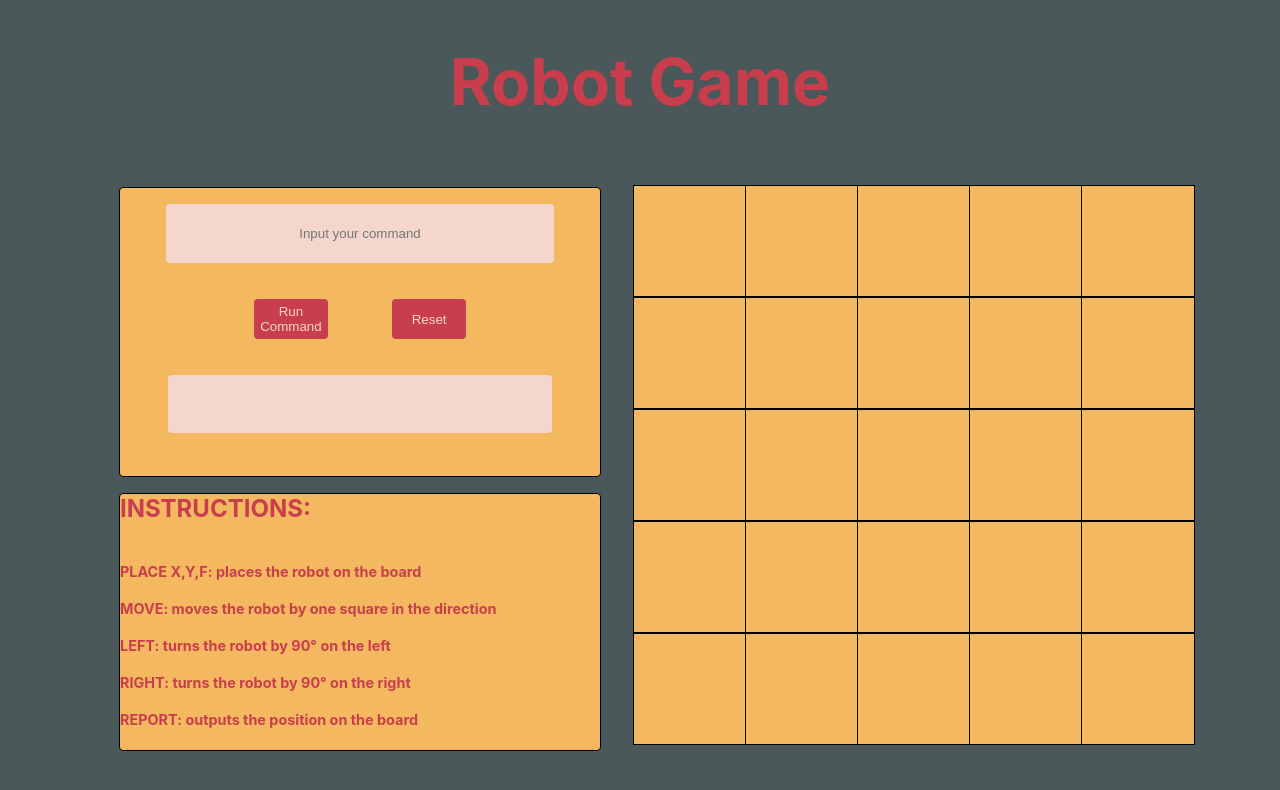
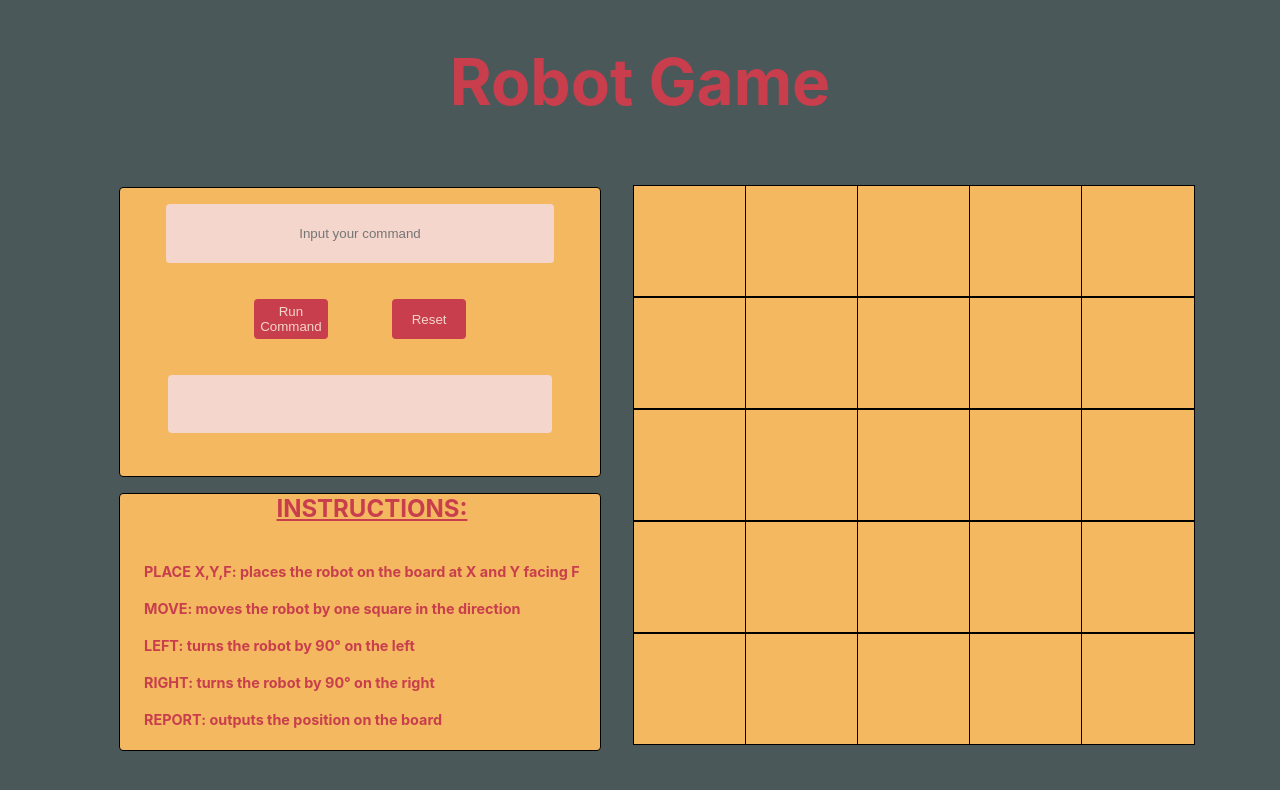
Before and after one commit to frankperler/robot-game, a React (Create React App) app in the folder client/: page / in a window 1280 px wide. Shown: the top 790 px of the page. Built offline with nearby package versions, Linux system fonts and the light colour scheme.

Commit message:
fix: styling of Instructions component

```diff
--- a/client/src/components/CommandCenter/Instructions.tsx
+++ b/client/src/components/CommandCenter/Instructions.tsx
@@ -4,9 +4,9 @@ import { Box, Text } from '../StyledComponents/StyledComponents'
 export const Instructions = () => {
 
   return (
-    <Box width="30rem" height="16rem" borderRadius="4px">
-      <Text style={{ fontSize: "1.5rem" }}>INSTRUCTIONS:</Text><br /><br />
-      <Text>PLACE X,Y,F: places the robot on the board </Text><br />
+    <Box width="30rem" height="16rem" borderRadius="4px" display="flex" flexDir="column">
+      <Text style={{ fontSize: "1.5rem", textDecoration: "underline" }} textAlign="center">INSTRUCTIONS:</Text><br /><br />
+      <Text>PLACE X,Y,F: places the robot on the board at X and Y facing F </Text><br />
       <Text>MOVE: moves the robot by one square in the direction</Text><br />
       <Text>LEFT: turns the robot by 90° on the left</Text><br />
       <Text>RIGHT: turns the robot by 90° on the right</Text><br />
--- a/client/src/components/StyledComponents/StyledComponents.tsx
+++ b/client/src/components/StyledComponents/StyledComponents.tsx
@@ -25,13 +25,15 @@ export const GameBoard = styled.div`
     justify-content: center;
 `
 
-export const Box = styled.div <{ width?: string, height?: string, borderRadius?: string, margin?: string }>`
+export const Box = styled.div <{ flexDir?: string, display?: string, width?: string, height?: string, borderRadius?: string, margin?: string }>`
     background-color: #f4b860;
     border: 1px solid black;
     width: ${(props) => props.width || "100%"};
     height: ${(props) => props.height || "100%"};
     border-radius: ${(props) => props.borderRadius || "0px"};
     margin: ${(props) => props.margin || "0rem"};
+    display: ${(props) => props.display || "block"};
+    flex-direction: ${(props) => props.flexDir || "row"};
     color: #F4d6CC;
     font-weight:bold;
     font-size: 1rem;
@@ -96,8 +98,9 @@ export const Button = styled.button <{ inputColor?: string }>`
   border-radius: 4px;
   cursor: pointer;
 `
-export const Text = styled.div`
-  margin: 0rem;
+export const Text = styled.div<{ textAlign?: string }>`
+  margin-left: 1.5rem;
+  text-align: ${props => props.textAlign};
   font-size: 0.9rem;
   color: #C83E4D;
 `
```
